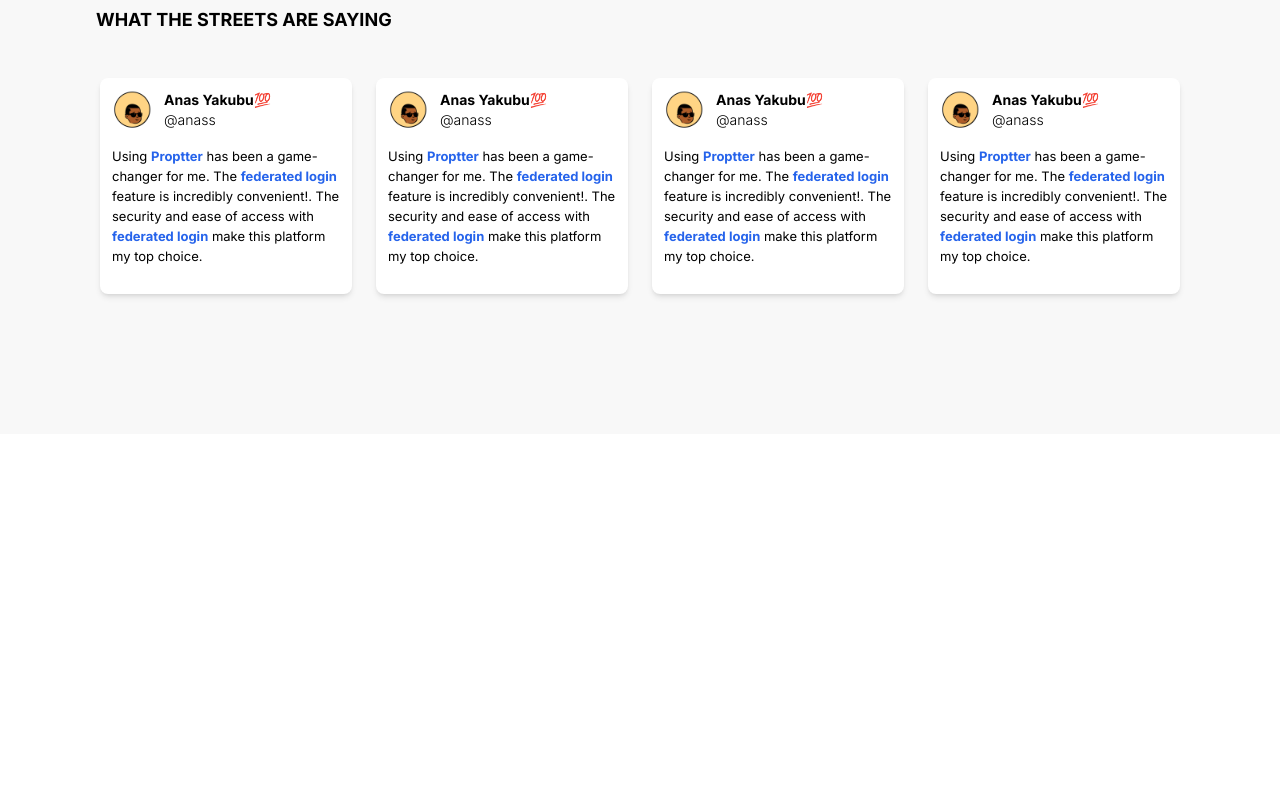
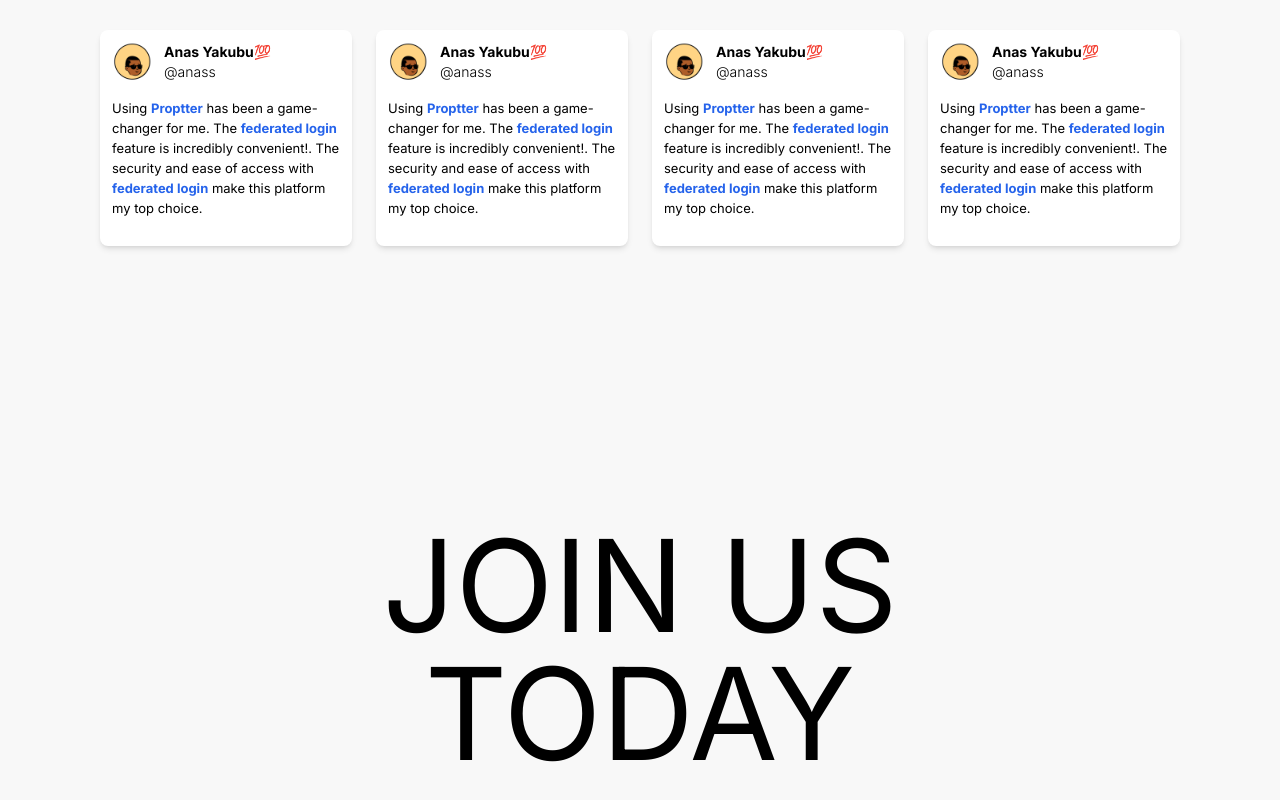
Before and after one commit to anasyakubu/proptter, a Next.js app: page /Home in a window 1280 px wide. Shown: the part 3747-4547 px from the top of the page. Before the commit the page ends 4181 px from the top, so only its background shows below. Built offline with nearby package versions, Linux system fonts and the light colour scheme.

Commit message:
Add : Join Section

```diff
--- a/app/Home/page.tsx
+++ b/app/Home/page.tsx
@@ -4,6 +4,7 @@
 import AppsDisplay from "../Section/AppsDisplay/AppsDisplay";
 import Community from "../Section/Community/Community";
 import Streets from "../Section/Streets/Streets";
+import Join from "../Section/Join/Join";
 
 const Home = () => {
   return (
@@ -13,6 +14,7 @@
       <AppsDisplay />
       <Community />
       <Streets />
+      <Join />
     </div>
   );
 };
--- a/app/Section/Community/Community.tsx
+++ b/app/Section/Community/Community.tsx
@@ -11,7 +11,7 @@
             <h6 className="text-md" style={{ letterSpacing: "0.7px" }}>
               A Community Build by NYM for NYM Family
             </h6>
-            <h3 className="text-5xl mt-3" style={{ letterSpacing: "1px" }}>
+            <h3 className="text-5xl mt-3">
               Our site is fully responsive, ensuring a great user experience on
               any device, whether you`re on a desktop, tablet, or smartphone.
             </h3>
--- /dev/null
+++ b/app/Section/Join/Join.scss
@@ -0,0 +1,17 @@
+.Join {
+  .text-5xl {
+    font-size: 8em;
+  }
+}
+
+@media (max-width: 600px) {
+  .Join {
+    .p-24 {
+      padding: 3%;
+
+      .text-5xl {
+        font-size: 5em;
+      }
+    }
+  }
+}
--- /dev/null
+++ b/app/Section/Join/Join.tsx
@@ -0,0 +1,20 @@
+import React from "react";
+import "./Join.scss";
+
+const Join = () => {
+  return (
+    <div className="Join bg-[#f8f8f8] text-black">
+      <div className="p-24">
+        <div className="my-10">
+          <div className="text-center">
+            <h1 className="text-5xl">
+              JOIN US <br /> TODAY
+            </h1>
+          </div>
+        </div>
+      </div>
+    </div>
+  );
+};
+
+export default Join;
```
